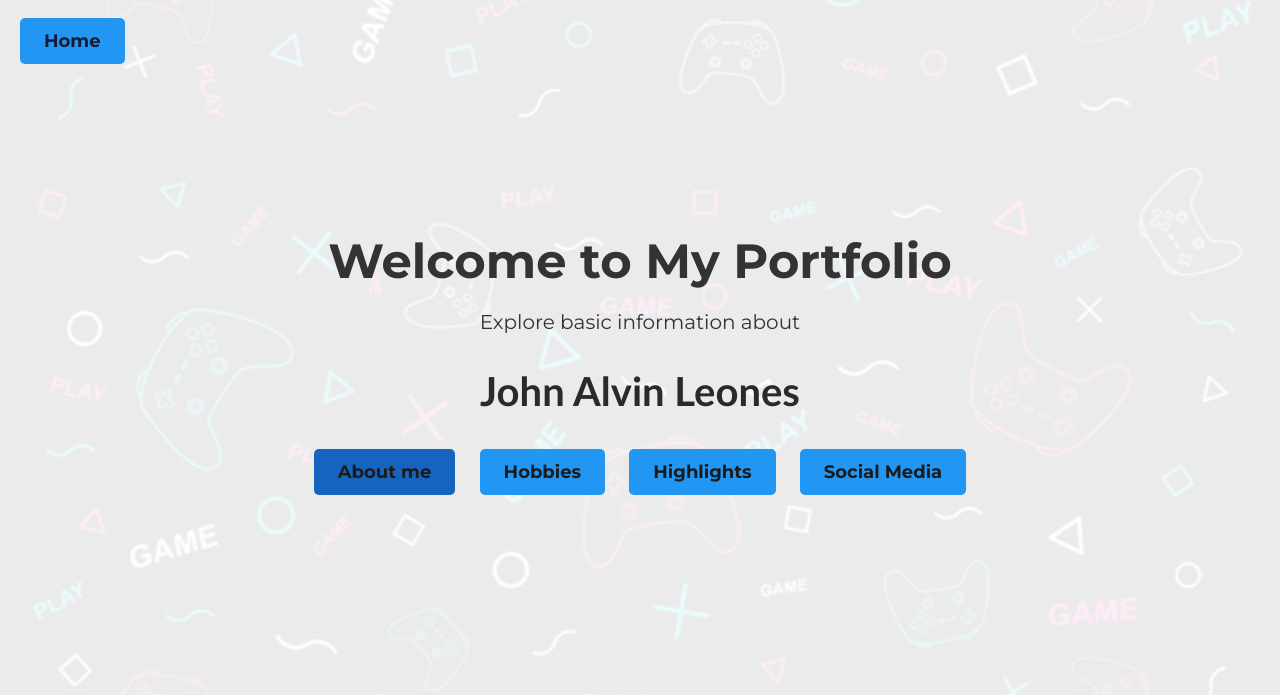
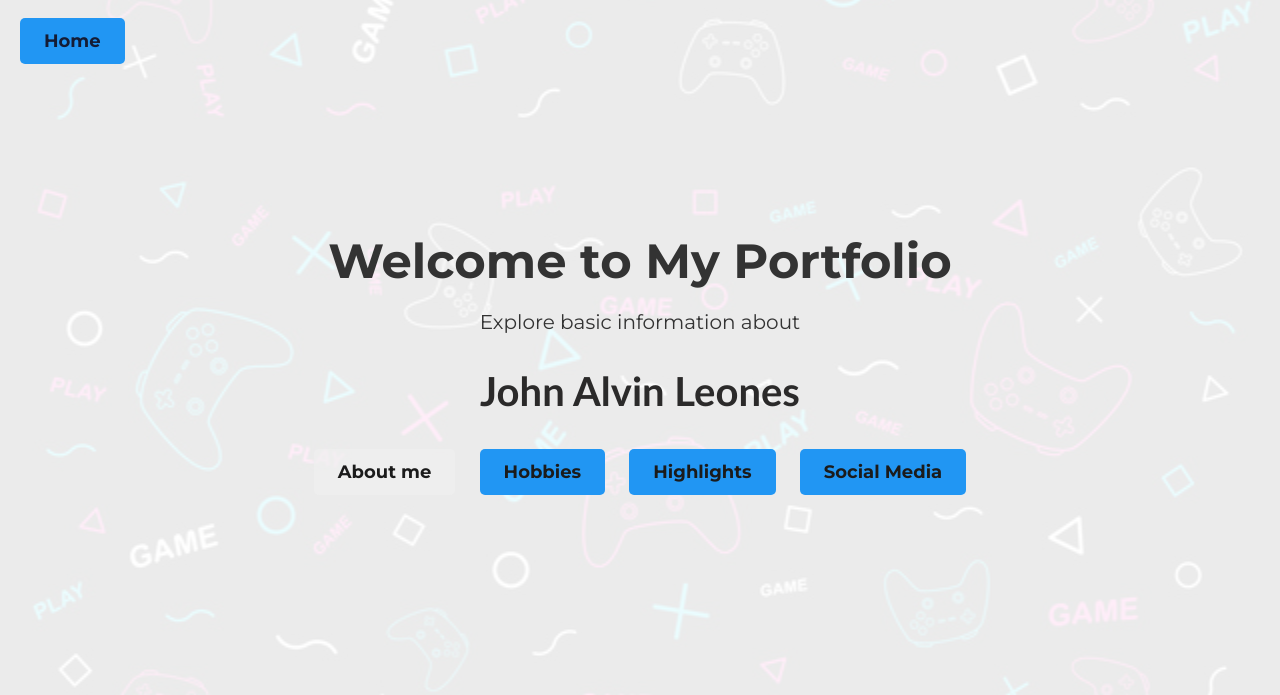
Before and after one commit to CyrusF143/BSIT-TSM-3A-IPT2CS-G5, a PHP site: page /LEONES/Portfolio/portfolio.html in a window 1280 px wide, with the pointer over the restyled element. Shown: the top 695 px of the page. Run offline with PHP 8.4, Linux system fonts and the light colour scheme.

Commit message:
My last push with my documentaion

```diff
--- a/Main_Folder/LEONES/Portfolio/styles.css
+++ b/Main_Folder/LEONES/Portfolio/styles.css
@@ -93,7 +93,7 @@ nav button {
 }
 
 nav button:hover {
-    background-color: #1565c0;
+    background-color: rgba(240, 240, 240, 0.7);
 }
 
 main {
```
Also changed, not shown: 1 other file.
